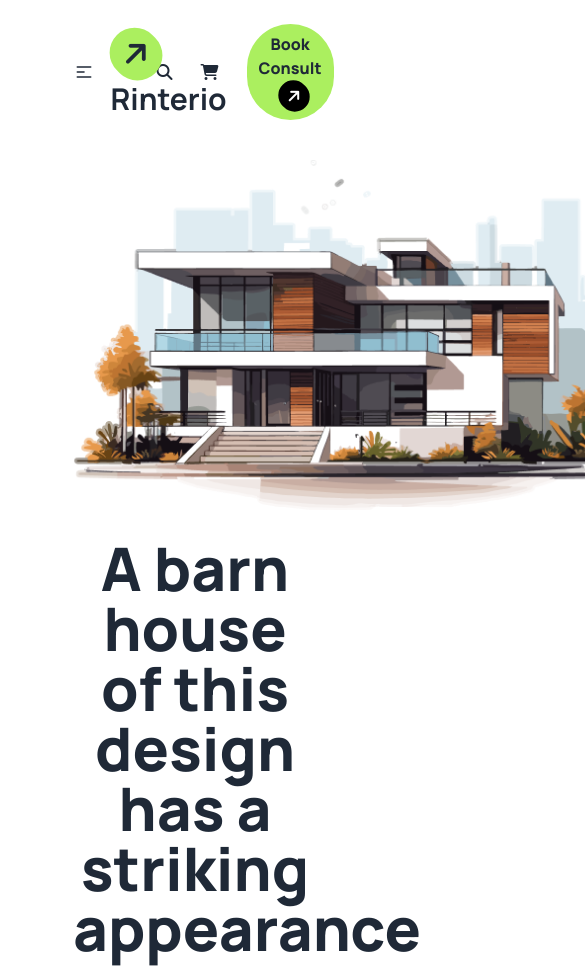
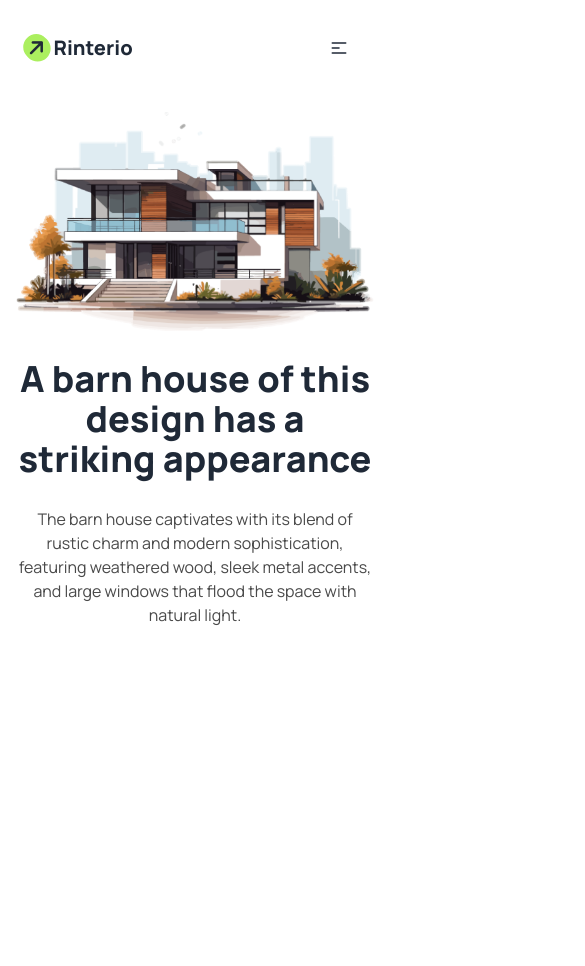
Before and after one commit to mdalaminbinalim/a3-css-framework, a plain HTML site: page index.html in a window 390 px wide. Shown: the top 966 px of the page, 585 px wide, since content can reach past the window. After the commit the page ends 844 px from the top, so only its background shows below. Drawn offline with nearby package versions, Linux system fonts and the light colour scheme.

Commit message:
banner section done

```diff
--- a/index.html
+++ b/index.html
@@ -40,13 +40,30 @@
 
     <!-- Header Section -->
 
-    <header class="w-10/12 mx-auto p-4">
+    <header class="md:w-10/12 mx-auto p-4">
         <!-- Navbar -->
         <nav class="mx-auto">
-            <div class="navbar bg-base-100">
+            <div class="navbar">
                 <div class="navbar-start">
-                    <div class="dropdown">
-                        <div tabindex="0" role="button" class="btn btn-ghost lg:hidden">
+
+                    <a class="font-extrabold text-xl  md:text-3xl"><i class="bg-basic mr-1 md:mr-2 p-1 md:p-3 -rotate-45 rounded-full fa-solid fa-arrow-right"></i>Rinterio</a>
+                </div>
+                <div class="navbar-center hidden md:flex">
+                    <ul class="menu menu-horizontal px-1 ">
+                        <li><a class="hover:font-bold hover:!bg-white">Homes</a></li>
+                        <li><a class="hover:font-bold hover:!bg-white">Services</a></li>
+                        <li><a class="hover:font-bold hover:!bg-white">Portfolio</a></li>
+                        <li><a class="hover:font-bold hover:!bg-white">Blogs</a></li>
+                        <li><a class="hover:font-bold hover:!bg-white">Contact Us</a></li>
+                    </ul>
+                </div>
+                <div class="navbar-end space-x-7 hidden md:flex md:justify-end">
+                    <i class="cursor-pointer fa-solid fa-magnifying-glass"></i>
+                    <i class="cursor-pointer bg-transparent fa-solid fa-cart-shopping"></i>
+                    <button class="hover:bg-green-500 py-2 px-3 bg-basic rounded-full font-[800]">Book Consult <i class="ml-2 bg-black text-white p-2 -rotate-45 rounded-full fa-solid fa-arrow-right"></i></button>
+                </div>
+                <div class="dropdown ml-32 md:m-0">
+                    <div tabindex="0" role="button" class="btn btn-ghost md:hidden ">
                         <svg
                             xmlns="http://www.w3.org/2000/svg"
                             class="h-5 w-5"
@@ -62,7 +79,7 @@
                     </div>
                     <ul
                         tabindex="0"
-                            class="menu menu-sm dropdown-content bg-base-100 rounded-box z-[1] mt-3 w-52 p-2">
+                        class="menu menu-sm dropdown-content bg-base-100 rounded-box z-[1] mt-3 w-52 p-2 right-0">
                         <li><a class="hover:font-bold ">Homes</a></li>
                         <li><a class="hover:font-bold">Services</a></li>
                         <li><a class="hover:font-bold">Portfolio</a></li>
@@ -70,34 +87,18 @@
                         <li><a class="hover:font-bold">Contact Us</a></li>
                     </ul>
                 </div>
-                    <a class="font-bold text-3xl"><i class="bg-basic mr-2 p-3 -rotate-45 rounded-full fa-solid fa-arrow-right"></i>Rinterio</a>
-                </div>
-                <div class="navbar-center hidden lg:flex">
-                    <ul class="menu menu-horizontal px-1 ">
-                        <li><a class="hover:font-bold hover:!bg-white">Homes</a></li>
-                        <li><a class="hover:font-bold hover:!bg-white">Services</a></li>
-                        <li><a class="hover:font-bold hover:!bg-white">Portfolio</a></li>
-                        <li><a class="hover:font-bold hover:!bg-white">Blogs</a></li>
-                        <li><a class="hover:font-bold hover:!bg-white">Contact Us</a></li>
-                    </ul>
-                </div>
-                <div class="navbar-end space-x-7">
-                    <i class="cursor-pointer fa-solid fa-magnifying-glass"></i>
-                    <i class="cursor-pointer bg-transparent fa-solid fa-cart-shopping"></i>
-                    <button class="hover:bg-green-500 py-2 px-3 bg-basic rounded-full font-[800]">Book Consult <i class="ml-2 bg-black text-white p-2 -rotate-45 rounded-full fa-solid fa-arrow-right"></i></button>
-                </div>
             </div>
         </nav>
 
         <!-- Banner Section -->
 
-        <section class="w-10/12 text-center mx-auto space-y-7 my-8">
+        <section class="md:w-10/12 text-center mx-auto space-y-7 my-8">
             <div class="">
-                <img class="max-w-xl mx-auto" src="assets/banner.png" alt="">
+                <img class="md:max-w-xl mx-auto" src="assets/banner.png" alt="">
             </div>
             <!-- Banner Contents -->
 
-            <h1 class=" text-6xl font-extrabold">A barn house of this design has a <br> striking appearance</h1>
+            <h1 class="text-4xl md:text-6xl font-extrabold">A barn house of this design has a <br class="hidden md:block"> striking appearance</h1>
             <p class=" text-subhead">The barn house captivates with its blend of rustic charm and modern sophistication, featuring weathered wood, sleek metal accents, and large windows that flood the space with natural light.</p>
             <button></button>
         </section>
@@ -105,7 +106,7 @@
 
     <!-- Main Section -->
 
-    <main class="w-10/12 mx-auto px-4">
+    <main class="md:w-10/12 mx-auto px-4">
 
     </main>
 
```
Lines whose indentation alone changed are shown as unchanged.
